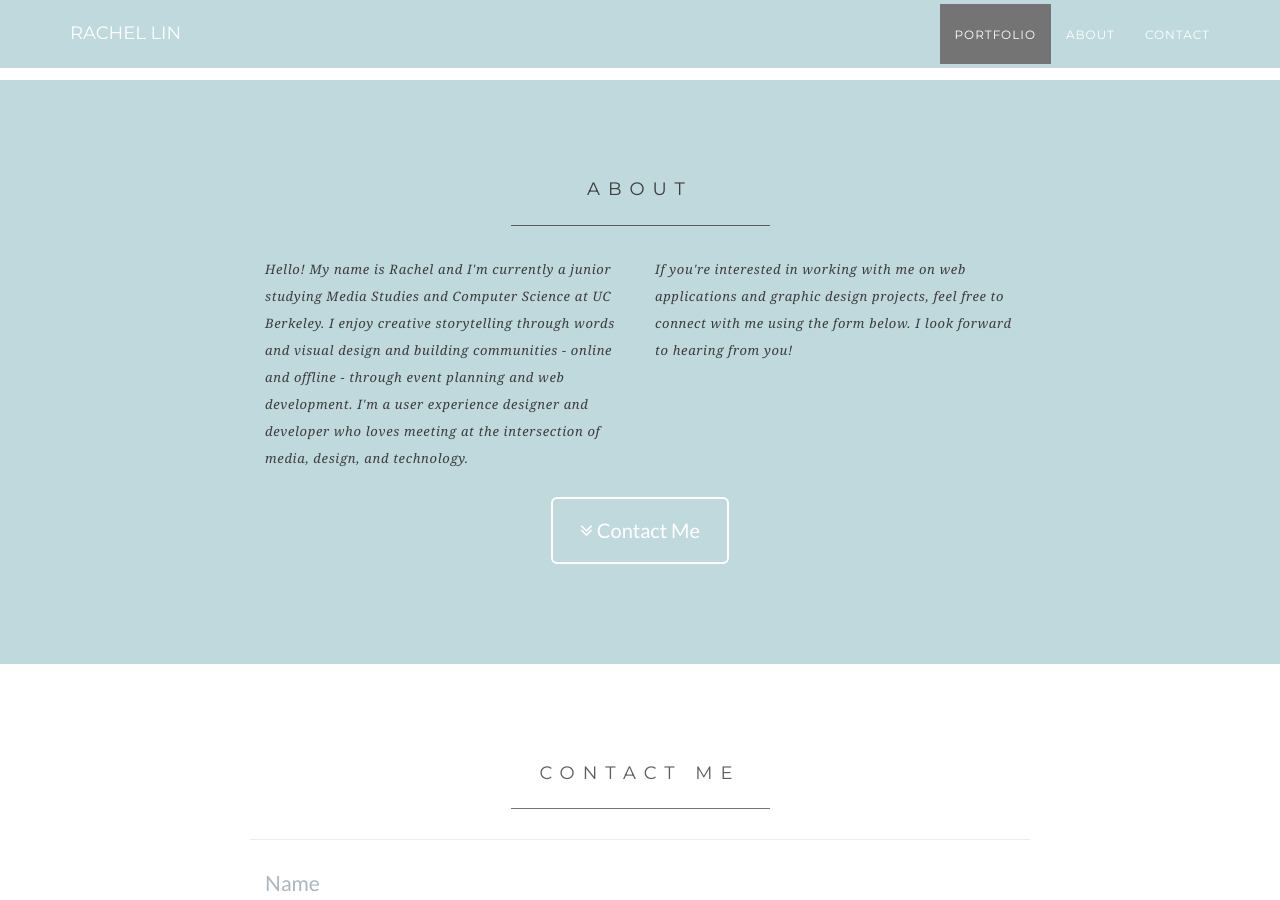
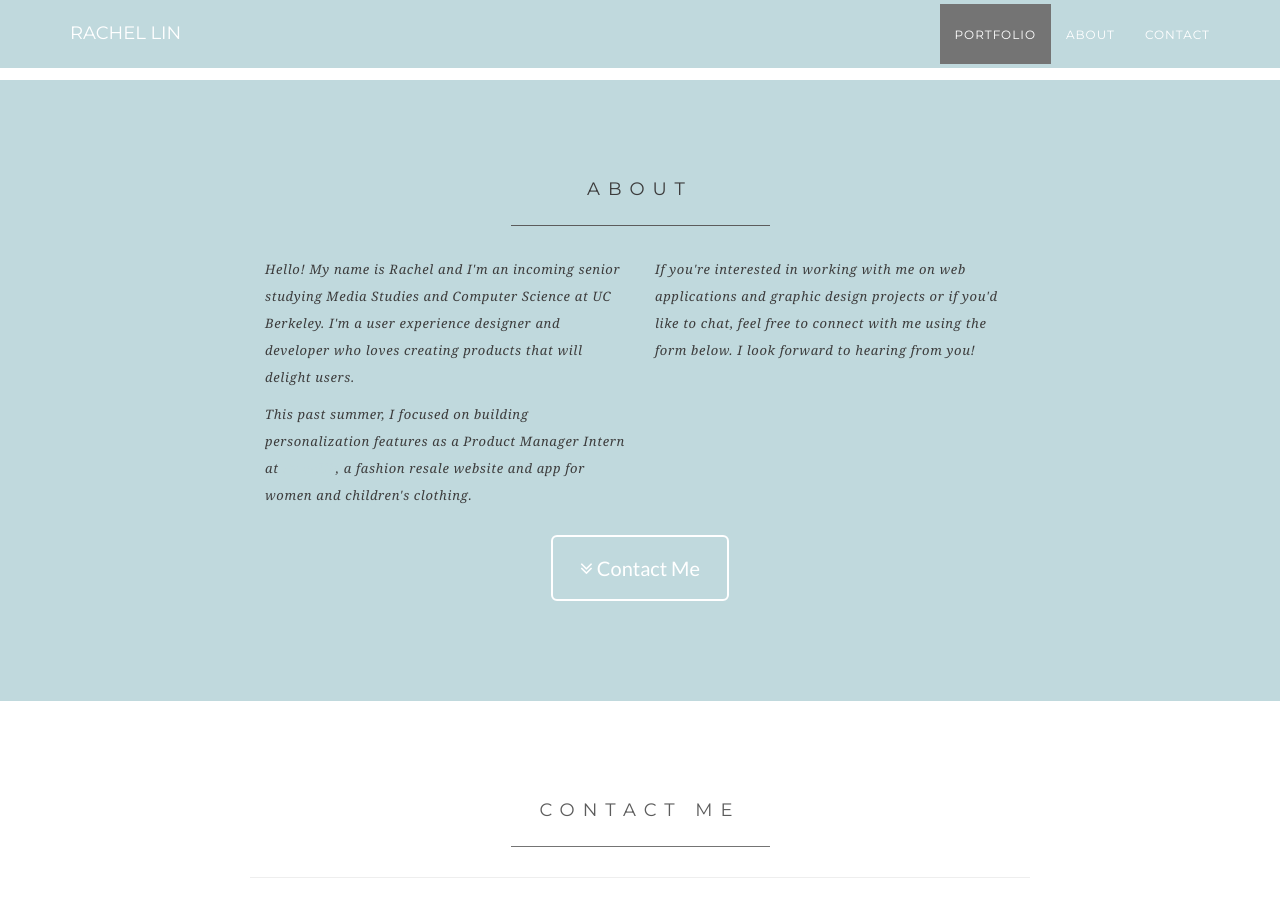
Before and after one commit to rachelelle/rachelelle.github.io, a Jekyll site: the page built from index.html, in a window 1280 px wide and 900 px high, scrolled down 1859 px. Built offline with Jekyll 4.4.1, drawn with Linux system fonts in a browser that asks for light colours.

Commit message:
change to about

```diff
--- a/_includes/about.html
+++ b/_includes/about.html
@@ -9,10 +9,13 @@
             </div>
             <div class="row">
                 <div class="col-lg-4 col-lg-offset-2">
-                    <p>Hello! My name is Rachel and I'm currently a junior studying Media Studies and Computer Science at UC Berkeley. I enjoy creative storytelling through words and visual design and building communities - online and offline - through event planning and web development. I'm a user experience designer and developer who loves meeting at the intersection of media, design, and technology.</p>
+                    <p>Hello! My name is Rachel and I'm an incoming senior studying Media Studies and Computer Science at UC Berkeley. I'm a user experience designer and developer who loves creating products that will delight users.</p>
+                    <p>
+                    This past summer, I focused on building personalization features as a Product Manager Intern at <a href="http://thredup.com">thredUP</a>, a fashion resale website and app for women and children's clothing.
+                    </p>
                 </div>
                 <div class="col-lg-4">
-                    <p>If you're interested in working with me on web applications and graphic design projects, feel free to connect with me using the form below. I look forward to hearing from you!</p>
+                    <p>If you're interested in working with me on web applications and graphic design projects or if you'd like to chat, feel free to connect with me using the form below. I look forward to hearing from you!</p>
                 </div>
                 <div class="col-lg-8 col-lg-offset-2 text-center">
                     <a href="#contact" class="btn btn-lg btn-outline">
```
